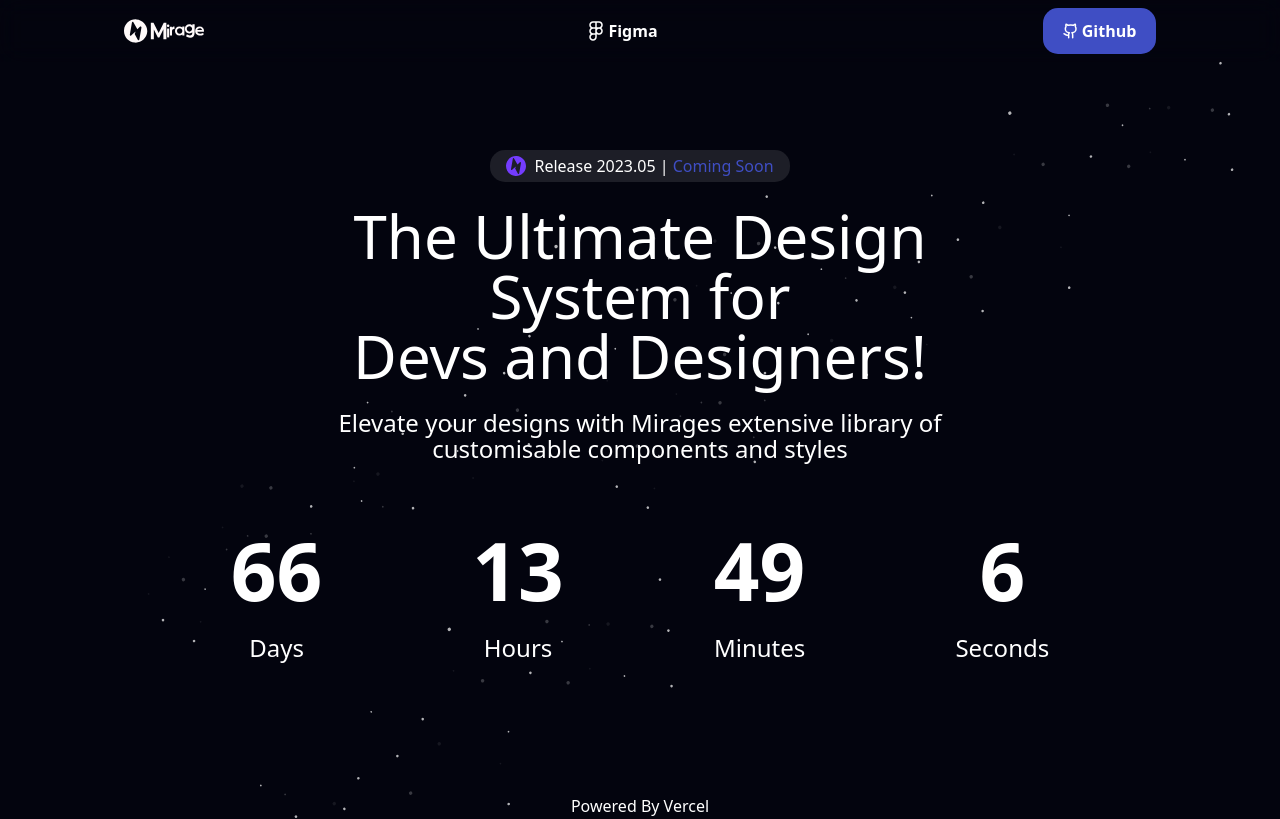
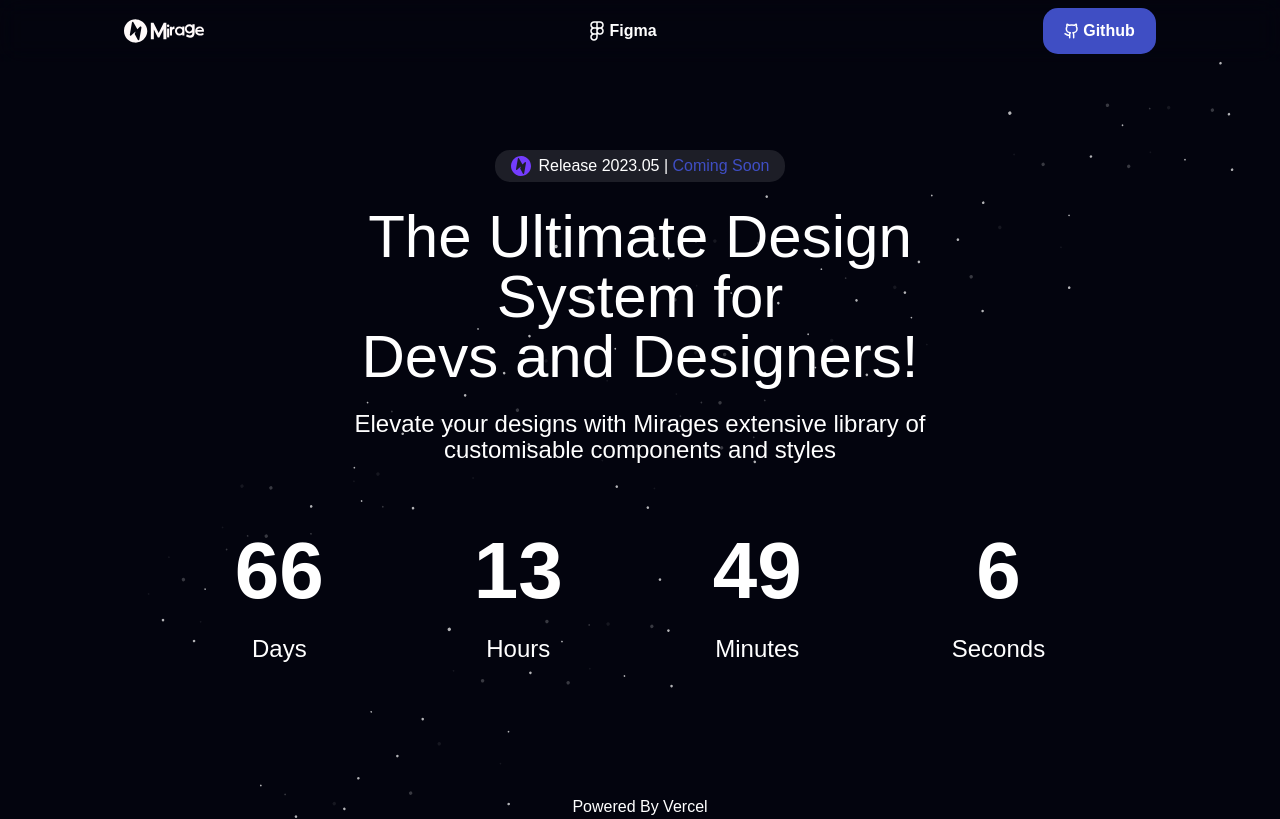
Before and after one commit to 4eug/Mirage-Launch-Website, a Next.js app: page / in a window 1280 px wide. Built offline with nearby package versions, Linux system fonts and the light colour scheme.

Commit message:
Fonts Added

```diff
--- a/styles/globals.css
+++ b/styles/globals.css
@@ -6,3 +6,6 @@
 body {
   @apply bg-background bg-hero bg-cover text-white;
 }
+
+/* Custom fonts*/
+@import url('https://fonts.googleapis.com/css2?family=Plus+Jakarta+Sans:wght@300;400;500;600;700&display=swap');
--- a/tailwind.config.js
+++ b/tailwind.config.js
@@ -29,6 +29,9 @@
         core80: '80px',
         core96: '96px',
       },
+      fontFamily: {
+        sans: ['Plus Jakarta Sans', 'sans-serif'],
+      },
       fontWeight: {},
       spacing: {},
       backgroundImage: {
```
